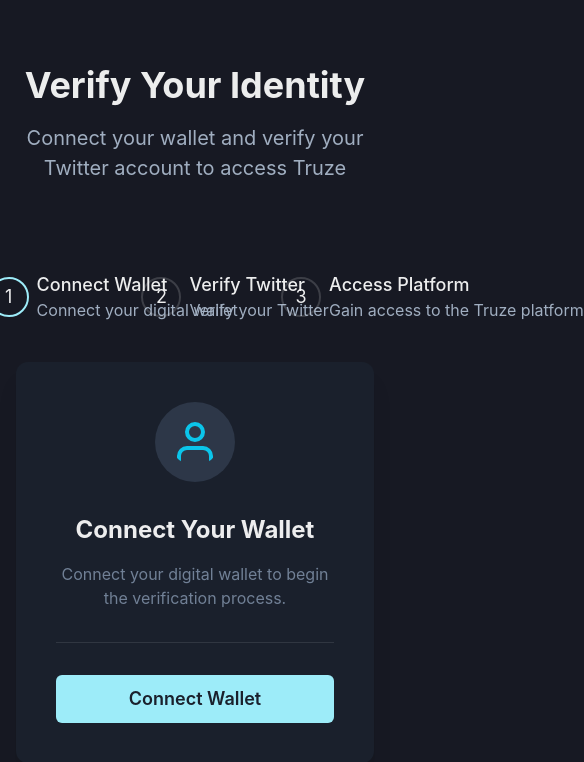
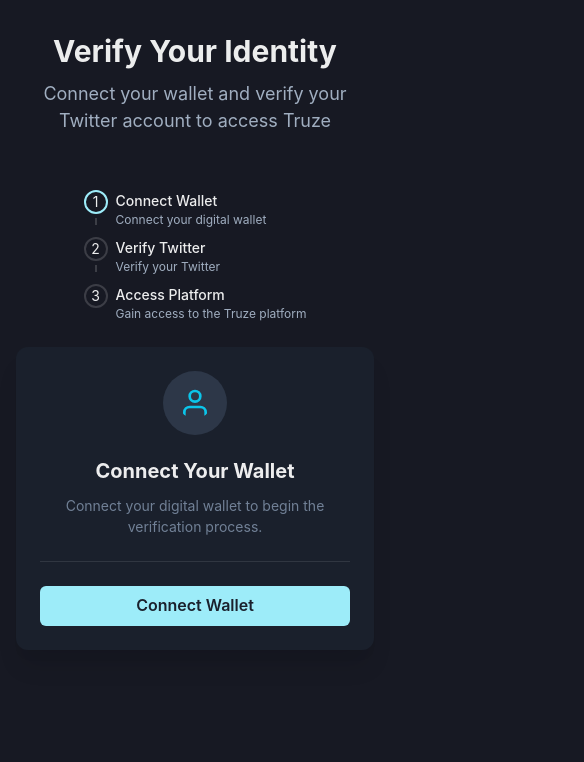
Before and after one commit to manchain/Truze, a Next.js app: page /verify in a window 390 px wide. Shown: the top 762 px of the page, 584 px wide, since content can reach past the window. Built offline with nearby package versions, Linux system fonts and the light colour scheme; no server answers.

Commit message:
fix: fixed the responsivness of verify page

```diff
--- a/src/pages/verify.tsx
+++ b/src/pages/verify.tsx
@@ -31,7 +31,8 @@
   useDisclosure,
   Center,
   Divider,
-  Spinner
+  Spinner,
+  useBreakpointValue
 } from '@chakra-ui/react';
 import { FiCheck, FiLock, FiUser } from 'react-icons/fi';
 import { BlurIn, FadeIn, ScaleIn } from '../components/magic-ui';
@@ -58,6 +59,14 @@
   const [sessionId, setSessionId] = useState('');
   const [pollingInterval, setPollingInterval] = useState<NodeJS.Timeout | null>(null);
   const { user, login, completeVerification } = useAuthContext();
+
+  // Responsive values
+  const stepperOrientation = useBreakpointValue({ base: 'vertical', md: 'horizontal' });
+  const containerPadding = useBreakpointValue({ base: 4, md: 16 });
+  const headingSize = useBreakpointValue({ base: 'xl', md: '2xl' });
+  const contentMaxWidth = useBreakpointValue({ base: '100%', md: 'lg' });
+  const qrCodeSize = useBreakpointValue({ base: 200, md: 240 });
+  const stepperSize = useBreakpointValue({ base: 'sm', md: 'lg' });
 
   // Privy integration
   const {
@@ -109,8 +118,6 @@
       setPollingInterval(null);
     }
 
-    console.log("Verification successful! Proofs:", proofs);
-
     setIsVerified(true);
     setCurrentStep(3);
     setIsVerifying(false);
@@ -130,7 +137,6 @@
         status: "verified"
       };
 
-      console.log("Formatted proof:", formattedProof);
       completeVerification(formattedProof);
     } else if (user?.address) {
       const fallbackProof = {
@@ -143,7 +149,6 @@
         status: "verified"
       };
 
-      console.log("No proofs received, using fallback:", fallbackProof);
       completeVerification(fallbackProof);
     }
 
@@ -166,8 +171,6 @@
 
     try {
       if (!ready) {
-        console.log("Privy is not ready yet, waiting...");
-
         toast({
           title: "Wallet provider initializing",
           description: "Please try again in a moment",
@@ -183,7 +186,6 @@
         return;
       }
 
-      console.log("Initiating Privy login");
       await privyLogin();
 
       if (privyUser?.wallet?.address) {
@@ -229,14 +231,12 @@
     setIsVerifying(true);
 
     try {
-      console.log("Starting Reclaim verification for address:", user.address);
       const verificationRequest = await ReclaimProtocolService.generateVerificationRequest(
         user.address,
         handleVerificationSuccess,
         handleVerificationFailure
       );
 
-      console.log("Verification request created:", verificationRequest);
       setQrCodeUrl(verificationRequest.requestUrl);
       setSessionId(verificationRequest.sessionId);
 
@@ -271,20 +271,26 @@
   ];
 
   return (
-    <Container maxW="container.xl" pt={16}>
-      <VStack spacing={10} align="center" justify="center" minH="80vh">
+    <Container maxW="container.xl" px={containerPadding} pt={{ base: 8, md: 16 }}>
+      <VStack spacing={{ base: 6, md: 10 }} align="center" justify="center" minH={{ base: "70vh", md: "80vh" }}>
         <BlurIn>
-          <Heading as="h1" size="2xl" textAlign="center" mb={4}>
+          <Heading as="h1" size={headingSize} textAlign="center" mb={{ base: 2, md: 4 }}>
             Verify Your Identity
           </Heading>
-          <Text fontSize="xl" textAlign="center" color="gray.400" mb={12}>
+          <Text fontSize={{ base: "lg", md: "xl" }} textAlign="center" color="gray.400" mb={{ base: 8, md: 12 }}>
             Connect your wallet and verify your Twitter account to access Truze
           </Text>
         </BlurIn>
 
         <FadeIn>
-          <Box w="full" maxW="5xl">
-            <Stepper size="lg" index={currentStep - 1} colorScheme="cyan">
+          <Box w="full" maxW={{ base: "100%", md: "5xl" }} px={{ base: 2, md: 0 }}>
+            <Stepper
+              size={stepperSize}
+              index={currentStep - 1}
+              colorScheme="cyan"
+              orientation={stepperOrientation}
+              gap={{ base: 2, md: 4 }}
+            >
               {steps.map((step, index) => (
                 <Step key={index}>
                   <StepIndicator>
@@ -295,8 +301,8 @@
                     />
                   </StepIndicator>
                   <Box flexShrink="0">
-                    <StepTitle>{step.title}</StepTitle>
-                    <StepDescription>{step.description}</StepDescription>
+                    <StepTitle fontSize={{ base: "sm", md: "md" }}>{step.title}</StepTitle>
+                    <StepDescription fontSize={{ base: "xs", md: "sm" }}>{step.description}</StepDescription>
                   </Box>
                   <StepSeparator />
                 </Step>
@@ -308,18 +314,18 @@
         <ScaleIn>
           <Box
             bg={colorMode === 'dark' ? 'gray.800' : 'white'}
-            p={10}
+            p={{ base: 6, md: 10 }}
             borderRadius="xl"
             boxShadow="xl"
             w="full"
-            maxW="lg"
+            maxW={contentMaxWidth}
             textAlign="center"
           >
-            <Center mb={8}>
+            <Center mb={{ base: 6, md: 8 }}>
               <Icon
                 as={currentStep === 1 ? FiUser : currentStep === 2 ? FiLock : FiCheck}
-                w={20}
-                h={20}
+                w={{ base: 16, md: 20 }}
+                h={{ base: 16, md: 20 }}
                 color="cyan.400"
                 p={4}
                 bg={colorMode === 'dark' ? 'gray.700' : 'gray.100'}
@@ -327,7 +333,7 @@
               />
             </Center>
 
-            <Heading as="h2" size="lg" mb={4}>
+            <Heading as="h2" size={{ base: "md", md: "lg" }} mb={{ base: 3, md: 4 }}>
               {currentStep === 1
                 ? 'Connect Your Wallet'
                 : currentStep === 2
@@ -335,7 +341,7 @@
                 : 'Verification Complete'}
             </Heading>
 
-            <Text color="gray.500" mb={8}>
+            <Text color="gray.500" mb={{ base: 6, md: 8 }} fontSize={{ base: "sm", md: "md" }}>
               {currentStep === 1
                 ? 'Connect your digital wallet to begin the verification process.'
                 : currentStep === 2
@@ -343,12 +349,12 @@
                 : 'Your Twitter account has been verified. You now have access to the Truze platform.'}
             </Text>
 
-            <Divider my={8} />
+            <Divider my={{ base: 6, md: 8 }} />
 
             {currentStep === 1 && (
               <Button
                 colorScheme="cyan"
-                size="lg"
+                size={{ base: "md", md: "lg" }}
                 w="full"
                 onClick={connectWallet}
                 isLoading={isVerifying}
@@ -361,7 +367,7 @@
             {currentStep === 2 && (
               <Button
                 colorScheme="cyan"
-                size="lg"
+                size={{ base: "md", md: "lg" }}
                 w="full"
                 onClick={startReclaimVerification}
                 isLoading={isVerifying}
@@ -373,9 +379,9 @@
             )}
 
             {currentStep === 3 && (
-              <VStack>
-                <Icon as={FiCheck} w={10} h={10} color="green.500" />
-                <Text color="green.500" fontWeight="bold">
+              <VStack spacing={3}>
+                <Icon as={FiCheck} w={{ base: 8, md: 10 }} h={{ base: 8, md: 10 }} color="green.500" />
+                <Text color="green.500" fontWeight="bold" fontSize={{ base: "sm", md: "md" }}>
                   Verification successful! Redirecting...
                 </Text>
               </VStack>
@@ -385,40 +391,45 @@
       </VStack>
 
       {/* QR Code Modal */}
-      <Modal isOpen={isOpen} onClose={onClose} isCentered size="md">
+      <Modal
+        isOpen={isOpen}
+        onClose={onClose}
+        isCentered
+        size={{ base: "sm", md: "md" }}
+      >
         <ModalOverlay backdropFilter="blur(5px)" />
-        <ModalContent>
-          <ModalHeader>Twitter Verification</ModalHeader>
+        <ModalContent mx={4}>
+          <ModalHeader fontSize={{ base: "lg", md: "xl" }}>Twitter Verification</ModalHeader>
           <ModalCloseButton />
           <ModalBody pb={6}>
             <VStack spacing={4}>
-              <Text textAlign="center">
+              <Text textAlign="center" fontSize={{ base: "sm", md: "md" }}>
                 Scan this QR code with the Reclaim mobile app to verify your Twitter account
               </Text>
 
               <Box p={4} bg="white" borderRadius="md" shadow="md">
                 {qrCodeUrl ? (
-                  <QRCode value={qrCodeUrl} size={240} />
+                  <QRCode value={qrCodeUrl} size={qrCodeSize} />
                 ) : (
-                  <Center h={240} w={240}>
+                  <Center h={qrCodeSize} w={qrCodeSize}>
                     <Spinner size="xl" color="cyan.500" />
                   </Center>
                 )}
               </Box>
 
               <Box bg="gray.100" p={4} borderRadius="md" w="full">
-                <Text fontSize="sm" fontWeight="bold" mb={2} color="gray.800">
+                <Text fontSize={{ base: "xs", md: "sm" }} fontWeight="bold" mb={2} color="gray.800">
                   Instructions:
                 </Text>
                 <VStack spacing={2} align="start">
-                  <Text fontSize="sm" color="gray.700">1. Download the Reclaim mobile app if you haven't already</Text>
-                  <Text fontSize="sm" color="gray.700">2. Scan the QR code with the app</Text>
-                  <Text fontSize="sm" color="gray.700">3. Log in to your Twitter account</Text>
-                  <Text fontSize="sm" color="gray.700">4. Approve the verification request</Text>
+                  <Text fontSize={{ base: "xs", md: "sm" }} color="gray.700">1. Download the Reclaim mobile app if you haven't already</Text>
+                  <Text fontSize={{ base: "xs", md: "sm" }} color="gray.700">2. Scan the QR code with the app</Text>
+                  <Text fontSize={{ base: "xs", md: "sm" }} color="gray.700">3. Log in to your Twitter account</Text>
+                  <Text fontSize={{ base: "xs", md: "sm" }} color="gray.700">4. Approve the verification request</Text>
                 </VStack>
               </Box>
 
-              <Text fontSize="sm" color="gray.500">
+              <Text fontSize={{ base: "xs", md: "sm" }} color="gray.500">
                 Session ID: {sessionId}
               </Text>
             </VStack>
```
